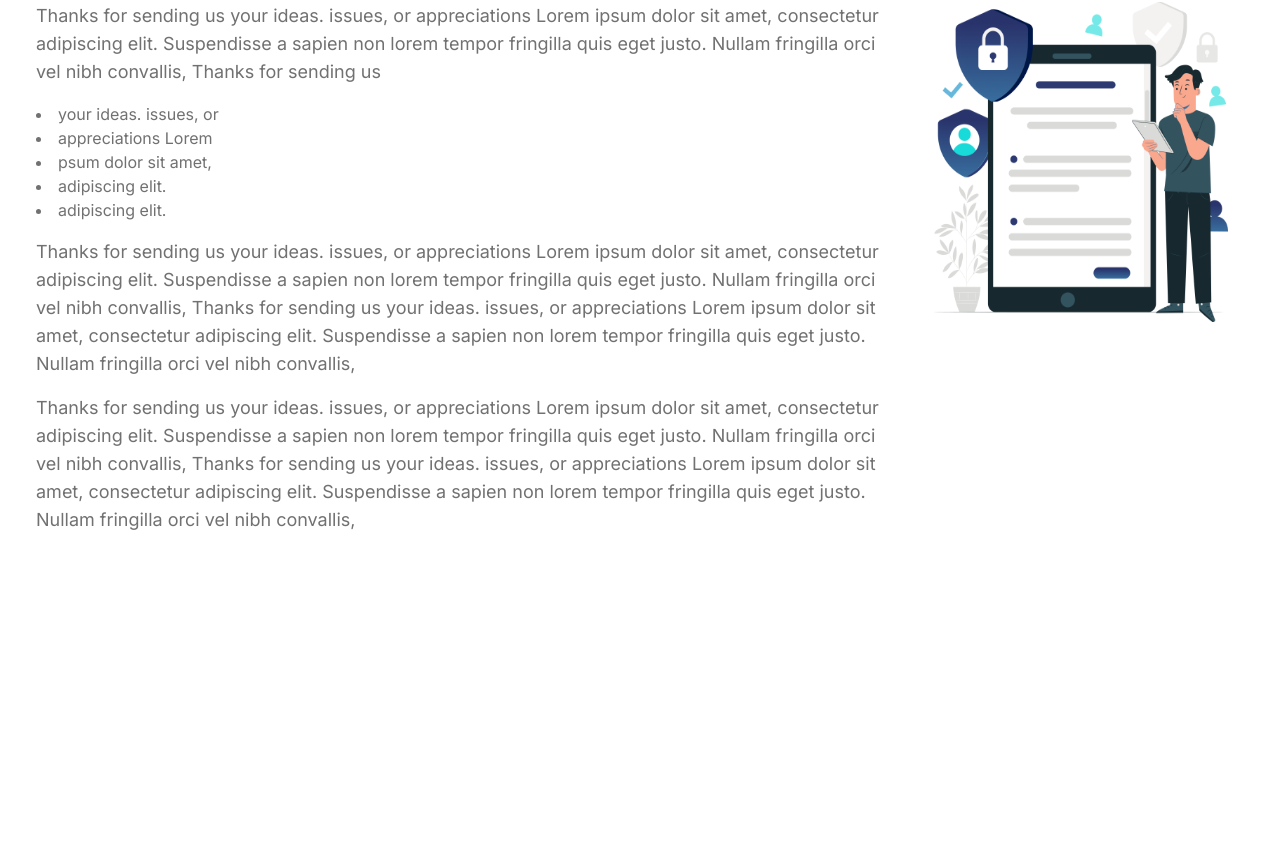
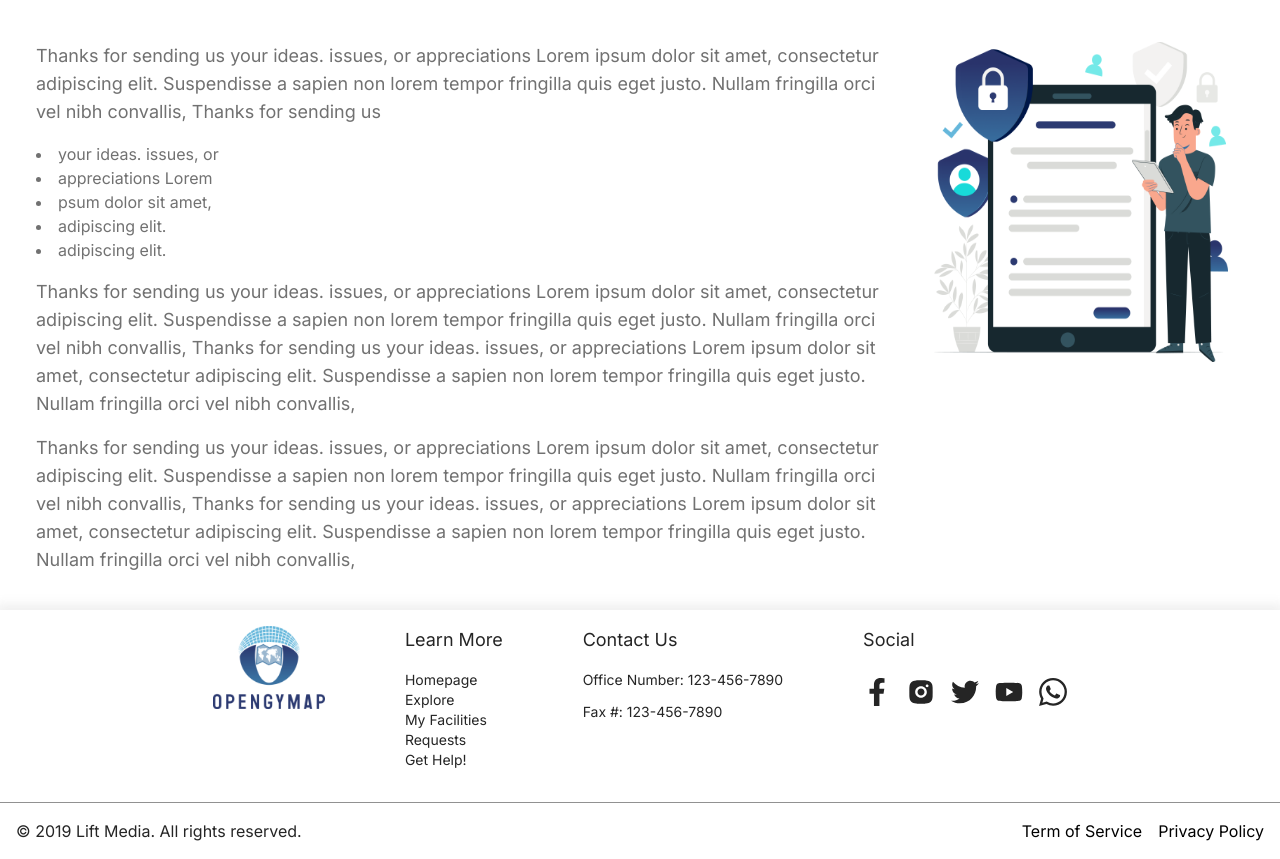
Before and after one commit to adil-16/OpenGyMap, a React (Vite) app: page /privacypolicy in a window 1280 px wide. Shown: the part 180-1039 px from the top of the page. Before the commit the page ends 800 px from the top, so only its background shows below. Built offline with nearby package versions, Linux system fonts and the light colour scheme.

Commit message:
Notification and Footer added

```diff
--- /dev/null
+++ b/src/components/Footer/Footer.jsx
@@ -0,0 +1,67 @@
+import React from "react";
+import { Link } from "react-router-dom";
+import { FaFacebookF } from "react-icons/fa";
+import { FaYoutube } from "react-icons/fa6";
+import { RiInstagramFill } from "react-icons/ri";
+import { FaTwitter } from "react-icons/fa";
+import { SiWhatsapp } from "react-icons/si";
+
+const Footer = () => {
+  return (
+    <>
+      <div className="shadow-custom-light">
+        <div className="flex flex-col lg:flex-row justify-center border-b-custom-gray border-b space-y-4 lg:space-y-0 lg:space-x-20 p-4 ">
+          <div className="flex justify-center lg:block">
+            <img className="h-30 w-28" src="/logo.png" alt="this" />
+          </div>
+
+          <div className="text-center lg:text-left">
+            <p className="font-inter text-lg text-custom-black">Learn More</p>
+            <div className="py-4 text-sm text-custom-black flex flex-col items-center lg:items-start">
+              <Link to="">Homepage</Link>
+              <Link to="">Explore</Link>
+              <Link to="">My Facilities</Link>
+              <Link to="">Requests</Link>
+              <Link to="">Get Help!</Link>
+            </div>
+          </div>
+
+          <div className="text-center lg:text-left">
+            <p className="font-inter text-lg text-custom-black">Contact Us</p>
+            <div className="py-4 text-sm text-custom-black flex flex-col items-center lg:items-start space-y-3">
+              <p className="text-custom-black">
+                Office Number:<span>{"     "}123-456-7890</span>
+              </p>
+              <p>
+                Fax #: <span>123-456-7890</span>
+              </p>
+            </div>
+          </div>
+
+          <div className="text-center lg:text-left">
+            <p className="font-inter text-lg text-custom-black">Social</p>
+            <div className="py-6 text-sm text-custom-black flex justify-center lg:justify-start items-center gap-4">
+              <FaFacebookF className="text-custom-black cursor-pointer w-7 h-7" />
+              <RiInstagramFill className="text-custom-black cursor-pointer w-7 h-7" />
+              <FaTwitter className="text-custom-black cursor-pointer w-7 h-7" />
+              <FaYoutube className="text-custom-black w-7 h-7 cursor-pointer" />
+              <SiWhatsapp className="text-custom-black w-7 h-7 cursor-pointer" />
+            </div>
+          </div>
+        </div>
+
+        <div className="flex flex-col lg:flex-row justify-between p-4 space-y-2 lg:space-y-0">
+          <p className="font-inter text-base text-custom-black text-center lg:text-left">
+            © 2019 Lift Media. All rights reserved.
+          </p>
+          <div className="text-base flex flex-col lg:flex-row space-y-2 lg:space-y-0 space-x-0 lg:space-x-4 text-center lg:text-left">
+            <Link to="/privacypolicy">Term of Service</Link>
+            <Link to="/privacypolicy">Privacy Policy</Link>
+          </div>
+        </div>
+      </div>
+    </>
+  );
+};
+
+export default Footer;
--- a/src/components/Navbar/Navbar.jsx
+++ b/src/components/Navbar/Navbar.jsx
@@ -1,12 +1,16 @@
 import React, { useState } from "react";
 import { IoMdNotificationsOutline } from "react-icons/io";
 import { Link } from "react-router-dom";
-
+import Notification from "../Notification/Notification";
 const Navbar = () => {
   const [dropdownOpen, setDropdownOpen] = useState(false);
+  const [showNotification, setShowNotification] = useState(false);
 
   const toggleDropdown = () => {
     setDropdownOpen(!dropdownOpen);
+  };
+  const toggleNotification = () => {
+    setShowNotification(!showNotification);
   };
 
   return (
@@ -57,7 +61,10 @@ const Navbar = () => {
 
         <div className="flex items-center md:order-2 space-x-3 md:space-x-5 gap-1 mr-8">
           <div className="relative">
-            <IoMdNotificationsOutline className="w-8 h-8" />
+            <IoMdNotificationsOutline
+              className="w-8 h-8 cursor-pointer"
+              onClick={toggleNotification}
+            />
             <span className="absolute top-0 right-0 w-2 h-2 bg-custom-blue rounded-full"></span>
           </div>
 
@@ -105,6 +112,12 @@ const Navbar = () => {
           </div>
         </div>
       </div>
+
+      {showNotification && (
+        <div className=" absolute right-16 top-20 z-50 bg-white h-[85%] overflow-auto ">
+          <Notification />
+        </div>
+      )}
     </nav>
   );
 };
--- /dev/null
+++ b/src/components/Notification/Notification.jsx
@@ -0,0 +1,80 @@
+import React from "react";
+import { FaClock } from "react-icons/fa";
+import notifications from "../../utils/Dummydata/Notificationdata";
+const Notification = () => {
+  return (
+    <div className="rounded-lg shadow-custom-light p-4">
+      <div className="flex justify-between gap-64 pr-12 border-b border-b-custom-gray pb-2">
+        <p className="font-inter text-xl font-semibold">Notification</p>
+        <div className="border border-request-button-notresponse text-request-button-notresponse bg-request-button-notresponse bg-opacity-20 rounded-full p-2">
+          6 New
+        </div>
+      </div>
+
+      {notifications.map((notification) => (
+        <div key={notification.id} className="flex ">
+          <div className="flex-1 py-3">
+            <img
+              className="h-8 w-8"
+              src={notification.profileImage}
+              alt="Profile"
+            />
+          </div>
+          <div className="flex-[7] py-2">
+            <p className="font-inter font-semibold py-2 text-xl">
+              {notification.type}
+            </p>
+            {notification.type === "Join Session" && (
+              <p>
+                {notification.userName} {notification.action}{" "}
+                <span className="text-xl font-inter font-semibold">
+                  “{notification.courtName}”
+                </span>{" "}
+                at
+              </p>
+            )}
+            {notification.type !== "Join Session" && (
+              <p>
+                You booked at{" "}
+                <span className="text-xl font-inter font-semibold">
+                  “{notification.courtName}”
+                </span>{" "}
+                at
+              </p>
+            )}
+            <div className="font-inter flex gap-3 text-base font-semibold py-2">
+              <FaClock className="h-6 w-6" />
+              <p>{notification.date}</p>
+            </div>
+            <div className="font-inter flex gap-3 text-base font-semibold py-2">
+              <FaClock className="h-6 w-6 text-custom-blue" />
+              <p>{notification.time}</p>
+            </div>
+            <p className="text-base font-inter py-6">{notification.message}</p>
+            {notification.actions && (
+              <div className="flex justify-center space-x-6">
+                {notification.actions.map((action, index) => (
+                  <button
+                    key={index}
+                    className={`border rounded-full bg-opacity-20 py-1 px-12 ${action.style}`}
+                  >
+                    {action.type}
+                  </button>
+                ))}
+              </div>
+            )}
+          </div>
+          <div className="flex-1 flex justify-end py-2">
+            <p className="text-sm text-custom-gray">{notification.timeAgo}</p>
+          </div>
+        </div>
+      ))}
+
+      <div className="bg-custom-gray py-2 p-3 rounded-lg text-center text-white text-base font-bold">
+        <button>Read All Notifications</button>
+      </div>
+    </div>
+  );
+};
+
+export default Notification;
--- a/src/layouts/HomeLayout/HomeLayout.jsx
+++ b/src/layouts/HomeLayout/HomeLayout.jsx
@@ -1,6 +1,7 @@
 import React, { useEffect, useState } from "react";
 import { Outlet, useNavigation } from "react-router-dom";
 import Navbar from "../../components/Navbar/Navbar";
+import Footer from "../../components/Footer/Footer";
 
 const HomeLayout = () => {
   const [loading, isLoading] = useState(false);
@@ -16,6 +17,7 @@ const HomeLayout = () => {
     <div>
       <Navbar />
       <Outlet />
+      <Footer/>
     </div>
   );
 };
--- a/src/pages/Privacypolicy/Privacypolicy.jsx
+++ b/src/pages/Privacypolicy/Privacypolicy.jsx
@@ -3,7 +3,7 @@ import React from "react";
 const Privacypolicy = () => {
   return (
     <div className="">
-      <div className="flex justify-center items-center font-poppins py-3 font-semibold text-4xl   ">
+      <div className="flex justify-center items-center font-poppins py-8 font-semibold text-4xl   ">
         Privacy Policy
       </div>
 
@@ -49,7 +49,7 @@ const Privacypolicy = () => {
         </div>
         <div className="flex-1  px-8  ">
           <img
-            className="h-32 w-32 sm:h-48 sm:w-48 md:h-64 md:w-64 lg:h-80 lg:w-80"
+            className="hidden lg:block md:block md:h-52 md:w-52 lg:h-80 lg:w-80"
             src="/Privacypolicy/Privacypolicylogo.png"
             alt="Privacy Policy Image"
           />
--- /dev/null
+++ b/src/utils/Dummydata/Notificationdata.jsx
@@ -0,0 +1,48 @@
+// notificationsData.js
+
+const notifications = [
+  {
+    id: 1,
+    type: "Booking Confirmed",
+    profileImage: "/Request/profileimage.png",
+    courtName: "Basketball Court Name",
+    date: "12 Jan 2022",
+    time: "12:00 - 14:00",
+    message: "Enjoy!",
+    timeAgo: "1hr ago",
+  },
+  {
+    id: 2,
+    type: "Join Session Request",
+    profileImage: "/Request/profileimage.png",
+    courtName: "Basketball Court Name",
+    date: "12 Jan 2022",
+    time: "12:00 - 14:00",
+    message: "has been accepted.",
+    timeAgo: "2hr ago",
+  },
+  {
+    id: 3,
+    type: "Join Session",
+    profileImage: "/Request/profileimage.png",
+    userName: "Jessica Kawai",
+    courtName: "Basketball Court",
+    date: "12 Jan 2022",
+    time: "12:00 - 14:00",
+    action: "wants to join the session",
+    timeAgo: "2hr ago",
+    actions: [
+      {
+        type: "Decline",
+        style: "border-request-button-decline text-request-button-decline bg-request-button-decline",
+      },
+      {
+        type: "Accept",
+        style:
+          "border-request-button-accepted text-request-button-accepted bg-request-button-accepted",
+      },
+    ],
+  },
+];
+
+export default notifications;
--- a/tailwind.config.js
+++ b/tailwind.config.js
@@ -26,6 +26,9 @@ module.exports = {
         inter: ['Inter', 'sans-serif'],
 
       },
+      boxShadow: {
+        'custom-light': '0px -2px 10px 4px rgba(133, 133, 133, 0.12)', // Adjust color and opacity if needed
+      },
     },
   },
   plugins: [],
```
